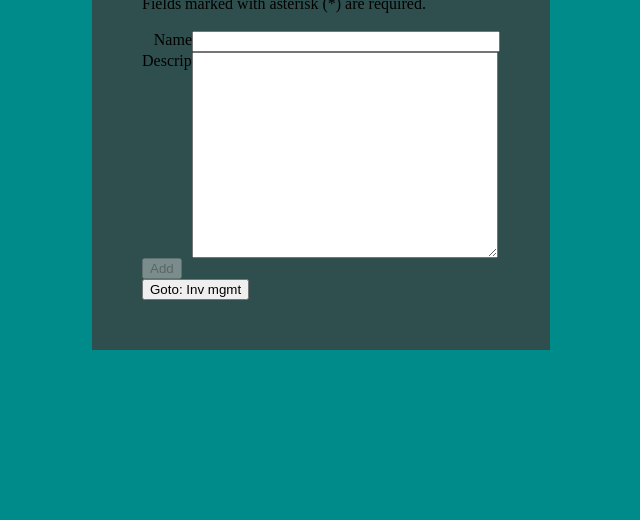
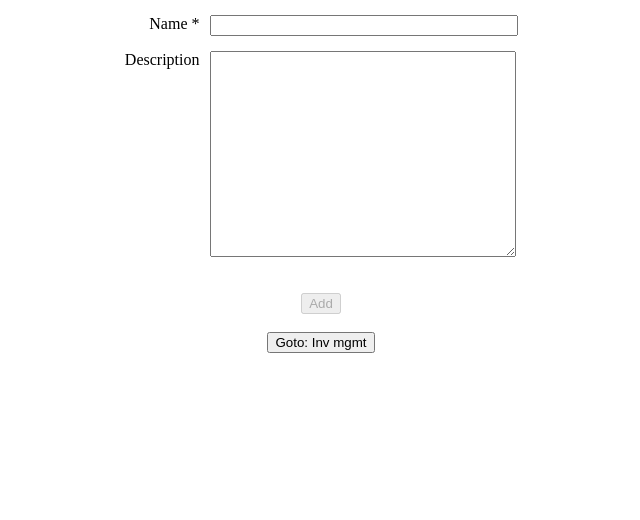
Before and after one commit to BluABK/m2-mandatory-01, a plain HTML site: page index.html in a window 1280 px wide. Shown: the part 280-800 px from the top of the page, without its empty margins (319-959 px from the left). Drawn offline with Linux system fonts and the light colour scheme.

Commit message:
Adding more spacing between elements and fixed labels being cut-off.

```diff
--- a/scripts/main.js
+++ b/scripts/main.js
@@ -1,21 +1,22 @@
 function generateAddItemView() {
     return `
         <h1>Inventory Management</h1>
+        <br>
         <p>
-            Add items to your inventory!<br>
+            Add items to your inventory!<br><br>
             Fields marked with asterisk (*) are required.
         </p>
         <br>
         <div id="add-item-container">
-            <label class="add-item-label" for="input-item-name" title="Name">Name</label>
+            <label class="add-item-label" for="input-item-name" title="Name">Name *</label>
             <input class="add-item-input" type="text" id="input-item-name">
-            <br>
+            <br><br>
             <label class="add-item-label" for="input-item-description" title="Description">Description</label>
             <textarea class="add-item-input" id="input-item-description"></textarea>
         </div>
-        <br>
+        <br><br><br>
         <button onClick="addItem('${model.inputItemName}','${model.inputItemDesc}')" ${inputIsValid() ? "" : "disabled"}>Add</button>
-        <br>
+        <br><br>
         <button onClick="goToPage(1)">Goto: Inv mgmt</button>
     `;
 }
@@ -61,10 +62,11 @@ function generateInventoryTable() {
 function generateInventoryListView() {
     return `
         <h1>Inventory</h1>
+        <br>
         <p>
             Click cell to edit.
         </p>
-        <br>
+        <br><br>
         ${generateInventoryTable()}
         <br>
         <button onClick="goToPage(0)">Goto: Item adder</button>
--- a/styles/main.css
+++ b/styles/main.css
@@ -5,16 +5,19 @@
 #app {
     width: 100vw;
     height: 100vh;
-    background-color: darkcyan;
     display: flex;
     justify-content: center;
     align-items: center;
+    /*background-color: darkcyan;*/
 }
 
 #content {
     /*margin: auto;*/
     padding: 50px;
-    background-color: darkslategrey;
+    justify-content: center;
+    align-items: center;
+    text-align: center;
+    /*background-color: darkslategrey;*/
 }
 
 #add-item-container {
@@ -25,8 +28,10 @@
     display: inline-block;
     float: left;
     clear: left;
-    width: 50px;
+    width: 75px;
     text-align: right;
+    /* Spacing between label and "for" item */
+    padding-right: 10px;
 }
 
 .add-item-input {
@@ -40,7 +45,6 @@
 }
 
 .inventory-items-table {
-    /*float: right;*/
     empty-cells: show;
     border-collapse: collapse;
     text-align: left;
```
